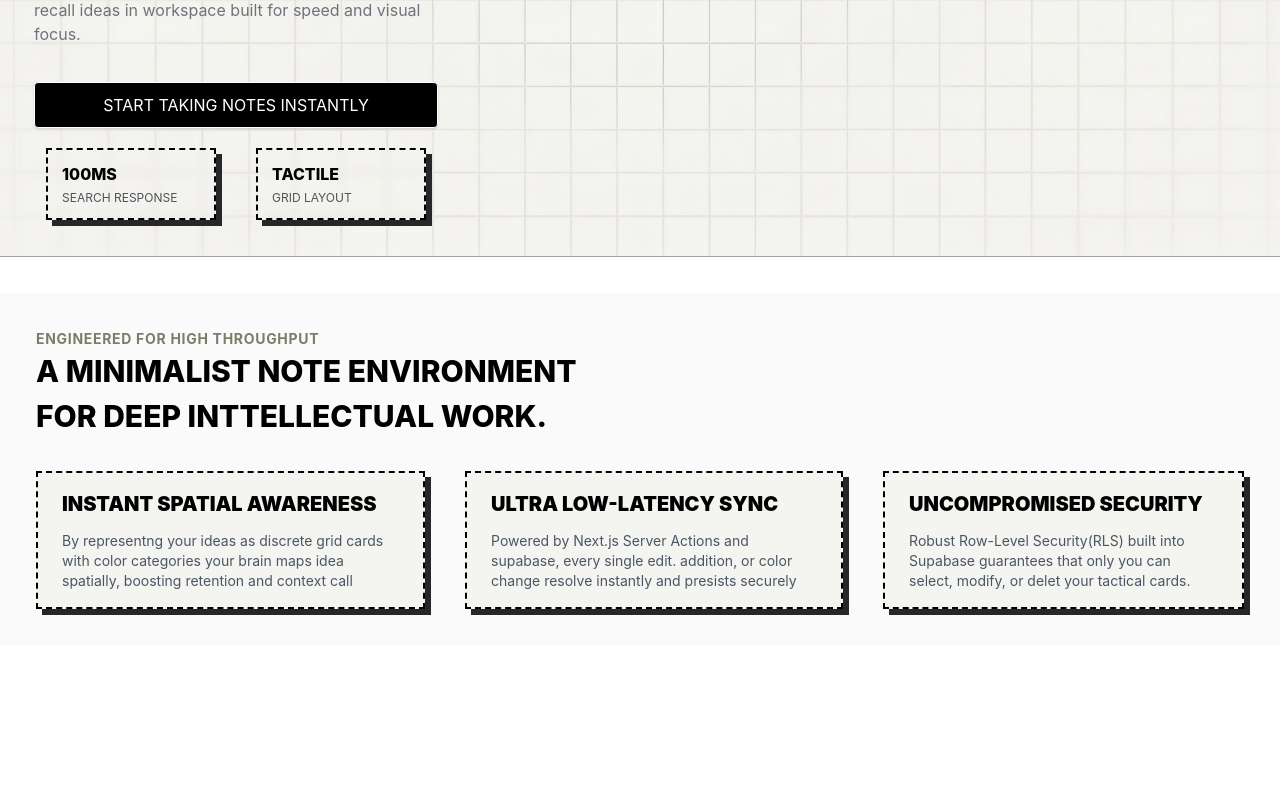
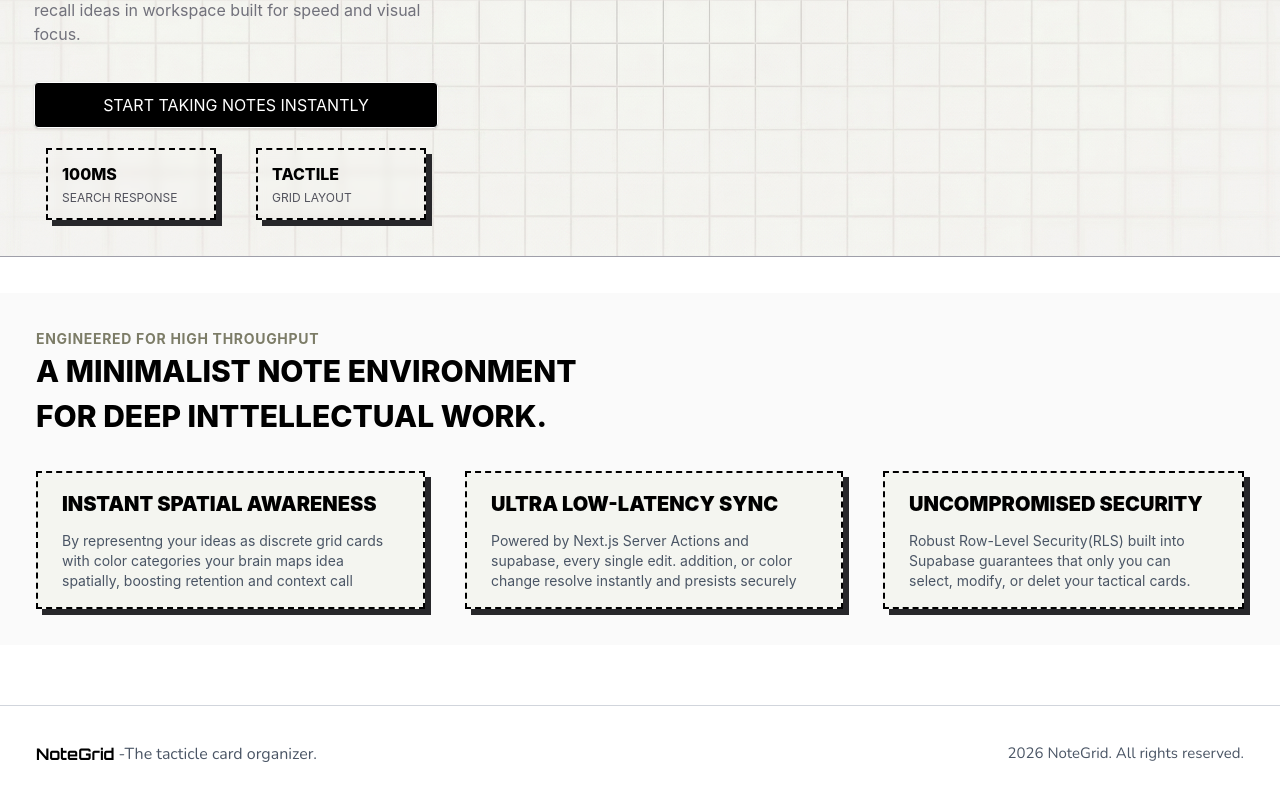
Before and after one commit to immortaldotjar/NodeGrid, a React (Vite) app: page / in a window 1280 px wide. Shown: the part 624-1424 px from the top of the page. Before the commit the page ends 1269 px from the top, so only its background shows below. Built offline with nearby package versions, Linux system fonts and the light colour scheme.

Commit message:
footer fixes

```diff
--- a/src/App.jsx
+++ b/src/App.jsx
@@ -7,7 +7,7 @@ const App = () => {
     <div>
       <NavBar/>
       <Home/>
-
+      <Footer/>
     </div>
   )
 }
--- a/src/components/Home/Footer.jsx
+++ b/src/components/Home/Footer.jsx
@@ -4,10 +4,10 @@ const Footer = () => {
   return (
     <div className='flex justify-between p-9 mt-15 border-t border-gray-300'>
         <div className="flex gap-1">
-        <p className='font-bold'>NOTEGRID</p>
+        <p className='font-bold' style={{fontFamily : "Orbitron"}}>NoteGrid</p>
         <p className='text-gray-600'>-The tacticle card organizer.</p>
         </div>
-        <p className='text-gray-600 text-[15px]'>2026 NoteGrid. All rights reserved. Built with Next.js & Supabse</p>
+        <p className='text-gray-600 text-[15px]'>2026 NoteGrid. All rights reserved.</p>
     </div>
   )
 }
```
